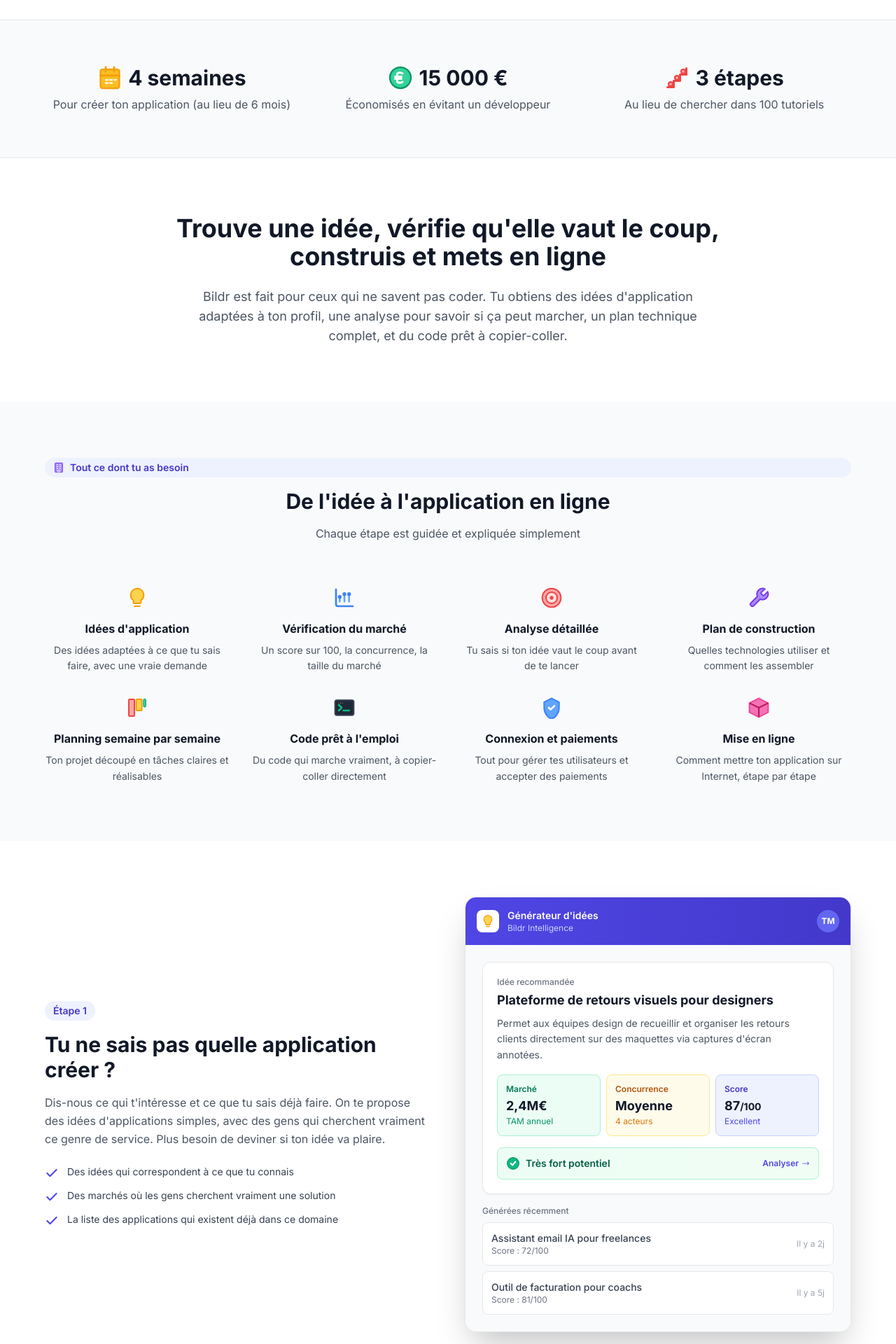
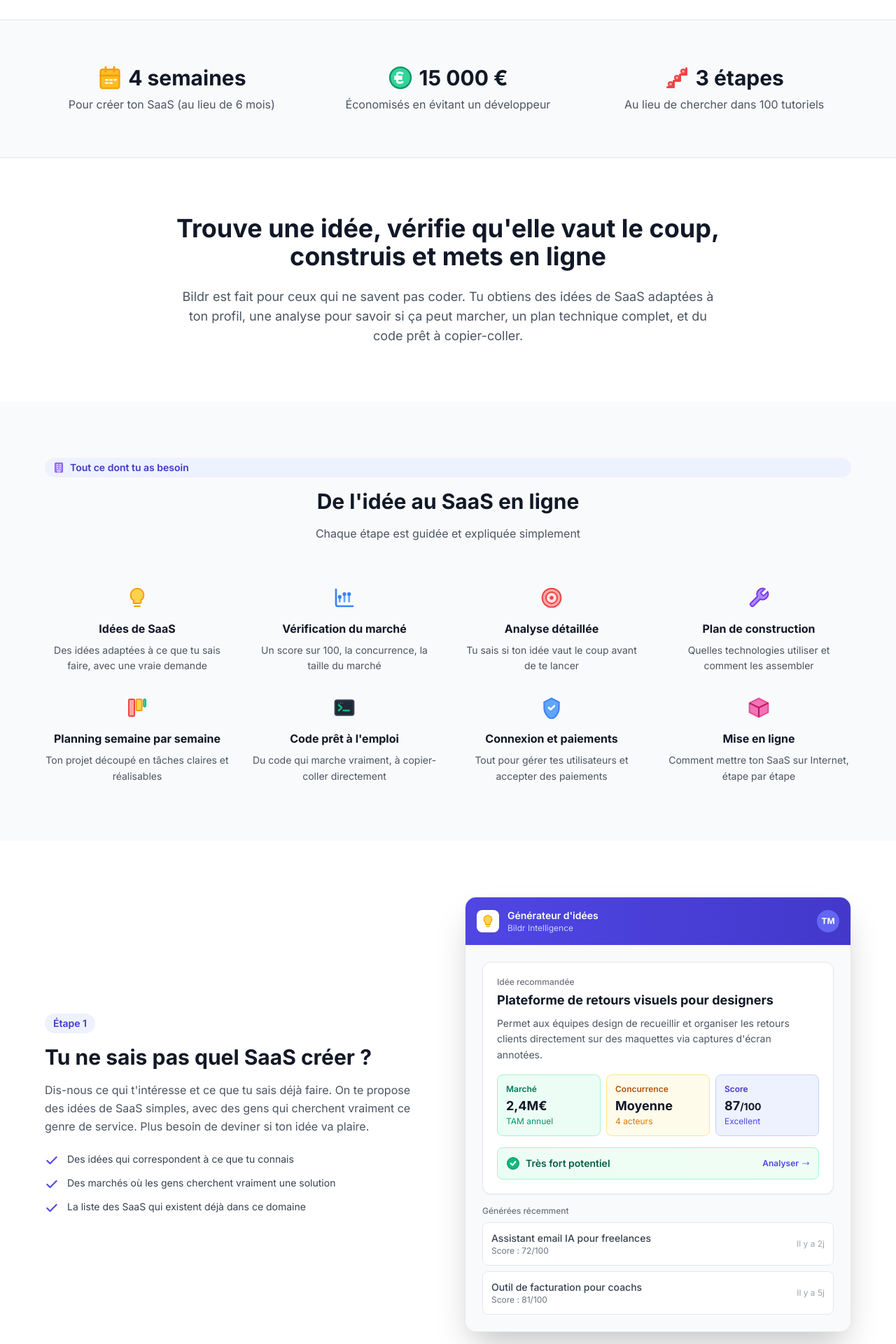
Before and after one commit to n775x9vtht-gif/Sommet, a React (Vite) app: page / in a window 1280 px wide. Shown: the part 560-2480 px from the top of the page at 70% size. Built offline with nearby package versions, Linux system fonts and the light colour scheme; no server answers; a web font is replaced by a local one.

Commit message:
Remplacement de 'application' par 'SaaS' partout dans la landing page

```diff
--- a/components/LandingPage.tsx
+++ b/components/LandingPage.tsx
@@ -120,11 +120,11 @@ const LandingPage: React.FC<LandingPageProps> = ({ onEnterApp, onEnterDemo }) =>
       <section className="pt-20 pb-16 px-6">
         <div className="max-w-4xl mx-auto text-center">
           <h1 className="text-4xl md:text-5xl font-bold tracking-tight mb-6 text-gray-900 leading-tight">
-            Tu as une idée d'application web,<br/>
+            Tu as une idée de SaaS,<br/>
             mais tu ne sais pas coder ?
           </h1>
           <p className="text-xl text-gray-600 mb-4 leading-relaxed">
-            Bildr transforme ton idée en vraie application en ligne. Sans écrire une ligne de code.
+            Bildr transforme ton idée en vrai SaaS. Sans écrire une ligne de code.
           </p>
           <p className="text-base text-gray-500 max-w-2xl mx-auto mb-10">
             De la validation de ton idée jusqu'à la mise en ligne. Plan technique détaillé, code prêt à utiliser, et guide pas à pas en français. Tout ce qu'il faut pour créer ton produit.
@@ -160,7 +160,7 @@ const LandingPage: React.FC<LandingPageProps> = ({ onEnterApp, onEnterDemo }) =>
               <div className="text-3xl font-bold text-gray-900 mb-2 flex items-center justify-center gap-2">
                 <IconCalendar className="w-9 h-9" /> 4 semaines
               </div>
-              <div className="text-gray-600">Pour créer ton application (au lieu de 6 mois)</div>
+              <div className="text-gray-600">Pour créer ton SaaS (au lieu de 6 mois)</div>
             </div>
             <div>
               <div className="text-3xl font-bold text-gray-900 mb-2 flex items-center justify-center gap-2">
@@ -185,7 +185,7 @@ const LandingPage: React.FC<LandingPageProps> = ({ onEnterApp, onEnterDemo }) =>
             Trouve une idée, vérifie qu'elle vaut le coup, construis et mets en ligne
           </h2>
           <p className="text-lg text-gray-600 max-w-3xl mx-auto">
-            Bildr est fait pour ceux qui ne savent pas coder. Tu obtiens des idées d'application adaptées à ton profil, une analyse pour savoir si ça peut marcher, un plan technique complet, et du code prêt à copier-coller.
+            Bildr est fait pour ceux qui ne savent pas coder. Tu obtiens des idées de SaaS adaptées à ton profil, une analyse pour savoir si ça peut marcher, un plan technique complet, et du code prêt à copier-coller.
           </p>
         </div>
       </section>
@@ -198,7 +198,7 @@ const LandingPage: React.FC<LandingPageProps> = ({ onEnterApp, onEnterDemo }) =>
               <IconBuilding className="w-4 h-4" /> Tout ce dont tu as besoin
             </div>
             <h2 className="text-3xl font-bold text-gray-900 mb-4">
-              De l'idée à l'application en ligne
+              De l'idée au SaaS en ligne
             </h2>
             <p className="text-base text-gray-600">
               Chaque étape est guidée et expliquée simplement
@@ -209,7 +209,7 @@ const LandingPage: React.FC<LandingPageProps> = ({ onEnterApp, onEnterDemo }) =>
             {[
               {
                 icon: <IconIdea className="w-8 h-8" />,
-                title: "Idées d'application",
+                title: "Idées de SaaS",
                 description: "Des idées adaptées à ce que tu sais faire, avec une vraie demande"
               },
               {
@@ -245,7 +245,7 @@ const LandingPage: React.FC<LandingPageProps> = ({ onEnterApp, onEnterDemo }) =>
               {
                 icon: <IconPackage className="w-8 h-8" />,
                 title: "Mise en ligne",
-                description: "Comment mettre ton application sur Internet, étape par étape"
+                description: "Comment mettre ton SaaS sur Internet, étape par étape"
               }
             ].map((feature, i) => (
               <div key={i} className="text-center">
@@ -268,10 +268,10 @@ const LandingPage: React.FC<LandingPageProps> = ({ onEnterApp, onEnterDemo }) =>
               Étape 1
             </div>
             <h2 className="text-2xl md:text-3xl font-bold text-gray-900 mb-4">
-              Tu ne sais pas quelle application créer ?
+              Tu ne sais pas quel SaaS créer ?
             </h2>
             <p className="text-base text-gray-600 mb-6 leading-relaxed">
-              Dis-nous ce qui t'intéresse et ce que tu sais déjà faire. On te propose des idées d'applications simples, avec des gens qui cherchent vraiment ce genre de service. Plus besoin de deviner si ton idée va plaire.
+              Dis-nous ce qui t'intéresse et ce que tu sais déjà faire. On te propose des idées de SaaS simples, avec des gens qui cherchent vraiment ce genre de service. Plus besoin de deviner si ton idée va plaire.
             </p>
             <ul className="space-y-3">
               <li className="flex items-start gap-3">
@@ -284,7 +284,7 @@ const LandingPage: React.FC<LandingPageProps> = ({ onEnterApp, onEnterDemo }) =>
               </li>
               <li className="flex items-start gap-3">
                 <IconCheck className="w-5 h-5 text-indigo-600 mt-0.5 flex-shrink-0" />
-                <span className="text-gray-700 text-sm">La liste des applications qui existent déjà dans ce domaine</span>
+                <span className="text-gray-700 text-sm">La liste des SaaS qui existent déjà dans ce domaine</span>
               </li>
             </ul>
           </div>
@@ -520,12 +520,12 @@ const LandingPage: React.FC<LandingPageProps> = ({ onEnterApp, onEnterDemo }) =>
               Quels outils utiliser ? Par où commencer ?
             </h2>
             <p className="text-base text-gray-600 mb-6 leading-relaxed">
-              On te donne un plan complet pour construire ton application. Les outils à utiliser, un planning sur 4 semaines, et les schémas pour comprendre comment tout s'assemble. Normalement, un développeur te ferait payer 5 000 € juste pour faire ce plan.
+              On te donne un plan complet pour construire ton SaaS. Les outils à utiliser, un planning sur 4 semaines, et les schémas pour comprendre comment tout s'assemble. Normalement, un développeur te ferait payer 5 000 € juste pour faire ce plan.
             </p>
             <ul className="space-y-3">
               <li className="flex items-start gap-3">
                 <IconCheck className="w-5 h-5 text-indigo-600 mt-0.5 flex-shrink-0" />
-                <span className="text-gray-700 text-sm">Les bons outils pour ton type d'application</span>
+                <span className="text-gray-700 text-sm">Les bons outils pour ton type de SaaS</span>
               </li>
               <li className="flex items-start gap-3">
                 <IconCheck className="w-5 h-5 text-indigo-600 mt-0.5 flex-shrink-0" />
@@ -726,7 +726,7 @@ const LandingPage: React.FC<LandingPageProps> = ({ onEnterApp, onEnterDemo }) =>
             <ul className="space-y-3">
               <li className="flex items-start gap-3">
                 <IconCheck className="w-5 h-5 text-indigo-600 mt-0.5 flex-shrink-0" />
-                <span className="text-gray-700 text-sm">Du code qui marche vraiment (testé sur de vraies applications)</span>
+                <span className="text-gray-700 text-sm">Du code qui marche vraiment (testé sur de vrais SaaS)</span>
               </li>
               <li className="flex items-start gap-3">
                 <IconCheck className="w-5 h-5 text-indigo-600 mt-0.5 flex-shrink-0" />
@@ -964,7 +964,7 @@ const LandingPage: React.FC<LandingPageProps> = ({ onEnterApp, onEnterDemo }) =>
                   <span className="text-gray-600">par mois</span>
                 </div>
                 <p className="text-gray-600 text-sm">
-                  Tout ce qu'il faut pour créer ton application
+                  Tout ce qu'il faut pour créer ton SaaS
                 </p>
               </div>
 
@@ -1020,10 +1020,10 @@ const LandingPage: React.FC<LandingPageProps> = ({ onEnterApp, onEnterDemo }) =>
               },
               {
                 q: "C'est quoi la différence avec ChatGPT ?",
-                a: "ChatGPT est super, mais il ne te guide pas. Tu dois savoir quoi lui demander et comment assembler ses réponses. Avec Bildr, tout est organisé : tu passes de l'idée à l'application en ligne, étape par étape. C'est un vrai parcours, pas juste des réponses en vrac."
+                a: "ChatGPT est super, mais il ne te guide pas. Tu dois savoir quoi lui demander et comment assembler ses réponses. Avec Bildr, tout est organisé : tu passes de l'idée au SaaS en ligne, étape par étape. C'est un vrai parcours, pas juste des réponses en vrac."
               },
               {
-                q: "Je peux vraiment créer une application en 4 semaines ?",
+                q: "Je peux vraiment créer un SaaS en 4 semaines ?",
                 a: "Oui, si tu suis le plan et que tu travailles 10 à 15 heures par semaine. On découpe tout en tâches simples. Semaine 1 : connexion des utilisateurs. Semaine 2 : fonction principale. Semaine 3 : paiements. Semaine 4 : mise en ligne."
               },
               {
@@ -1062,7 +1062,7 @@ const LandingPage: React.FC<LandingPageProps> = ({ onEnterApp, onEnterDemo }) =>
       <section className="py-20 px-6 bg-indigo-600 text-white">
         <div className="max-w-4xl mx-auto text-center">
           <h2 className="text-3xl md:text-4xl font-bold mb-6">
-            Prêt à créer ton application ?
+            Prêt à créer ton SaaS ?
           </h2>
           <p className="text-lg text-indigo-100 mb-10 max-w-2xl mx-auto">
             Rejoins ceux qui se lancent au lieu d'attendre le bon moment
```
